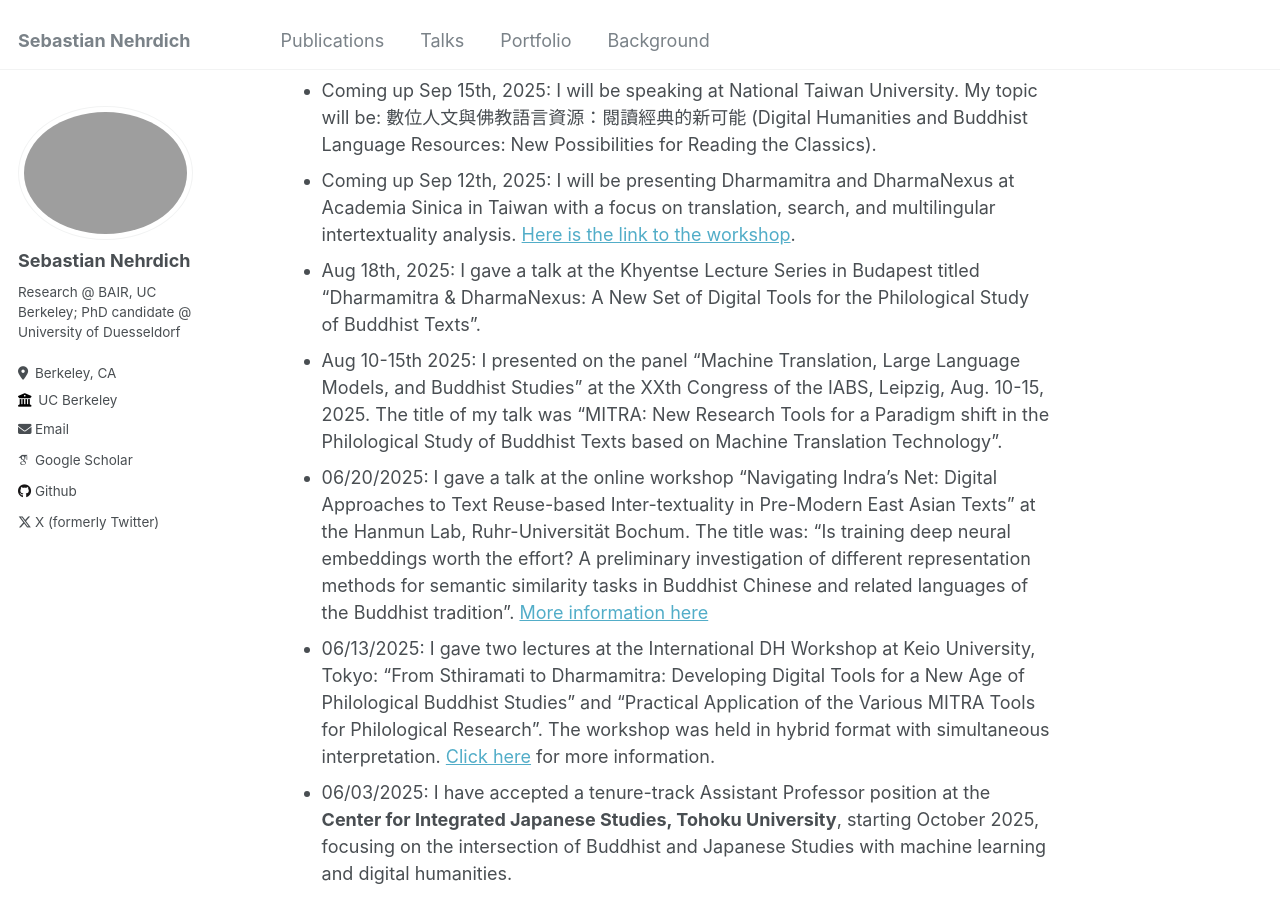
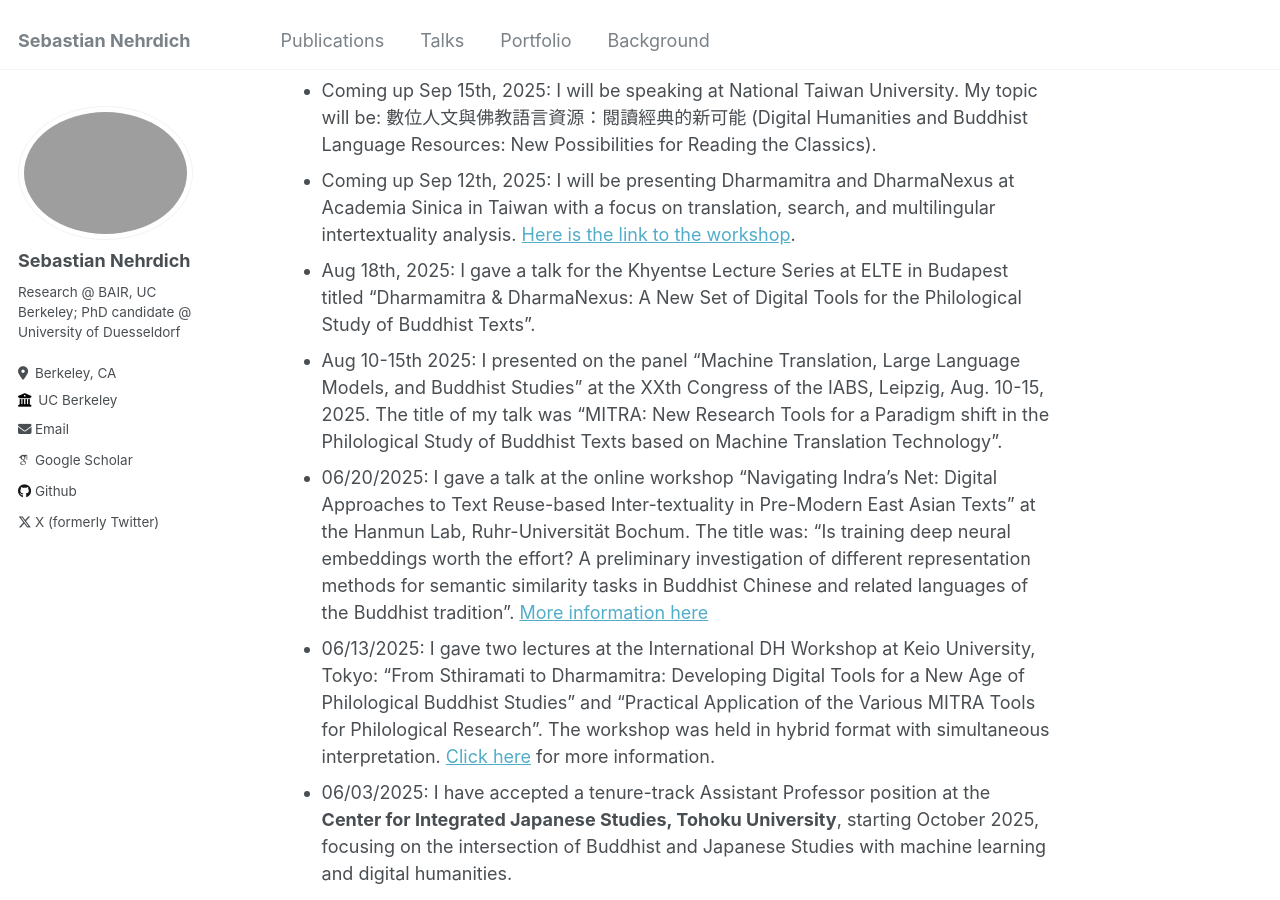
Before and after one commit to sebastian-nehrdich/sebastian-nehrdich.github.io, a Jekyll site: the page built from _pages/about.md, in a window 1280 px wide and 900 px high, scrolled down 592 px. Built offline with Jekyll 4.4.1, drawn with Linux system fonts in a browser that asks for light colours; some web fonts are replaced.

Commit message:
Added Budapest talk

```diff
--- a/_pages/about.md
+++ b/_pages/about.md
@@ -20,7 +20,7 @@ News
 =====
 - Coming up Sep 15th, 2025: I will be speaking at National Taiwan University. My topic will be: 數位人文與佛教語言資源：閱讀經典的新可能 (Digital Humanities and Buddhist Language Resources: New Possibilities for Reading the Classics).
 - Coming up Sep 12th, 2025: I will be presenting Dharmamitra and DharmaNexus at Academia Sinica in Taiwan with a focus on translation, search, and multilingular intertextuality analysis. [Here is the link to the workshop](https://www.litphil.sinica.edu.tw/main/posts/3041).
-- Aug 18th, 2025: I gave a talk at the Khyentse Lecture Series in Budapest titled "Dharmamitra & DharmaNexus: A New Set of Digital Tools for the Philological Study of Buddhist Texts".
+- Aug 18th, 2025: I gave a talk for the Khyentse Lecture Series at ELTE in Budapest titled "Dharmamitra & DharmaNexus: A New Set of Digital Tools for the Philological Study of Buddhist Texts".
 - Aug 10-15th 2025: I presented on the panel "Machine Translation, Large Language Models, and Buddhist Studies" at the XXth Congress of the IABS, Leipzig, Aug. 10-15, 2025. The title of my talk was "MITRA: New Research Tools for a Paradigm shift in the Philological Study of Buddhist Texts based on Machine Translation Technology".
 - 06/20/2025: I gave a talk at the online workshop "Navigating Indra’s Net: Digital Approaches to Text Reuse-based Inter-textuality in Pre-Modern East Asian Texts" at the Hanmun Lab, Ruhr-Universität Bochum. The title was: "Is training deep neural embeddings worth the effort? A preliminary investigation of different representation methods for semantic similarity tasks in Buddhist Chinese and related languages of the Buddhist tradition". [More information here](https://www.oaw.ruhr-uni-bochum.de/forschung/hanmun_lab/worhshops/index.html.en)
 - 06/13/2025: I gave two lectures at the International DH Workshop at Keio University, Tokyo: "From Sthiramati to Dharmamitra: Developing Digital Tools for a New Age of Philological Buddhist Studies" and "Practical Application of the Various MITRA Tools for Philological Research". The workshop was held in hybrid format with simultaneous interpretation. [Click here](https://sites.google.com/view/dhws2025b/) for more information.
```
